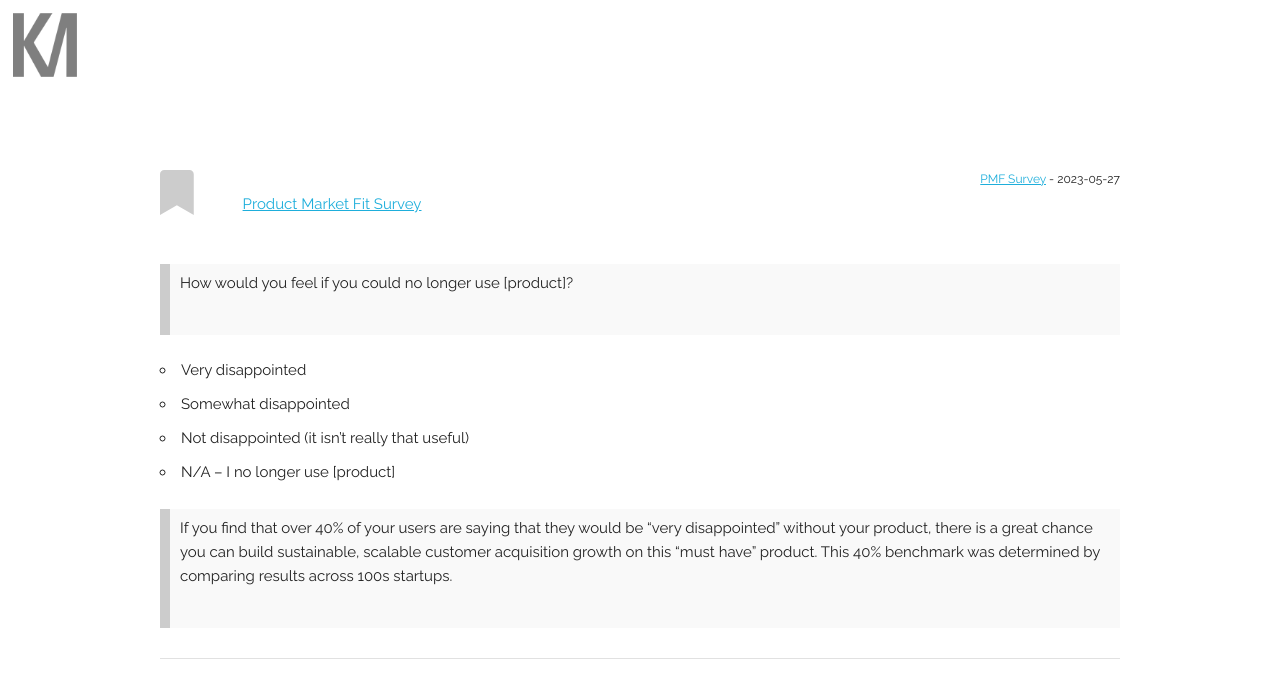
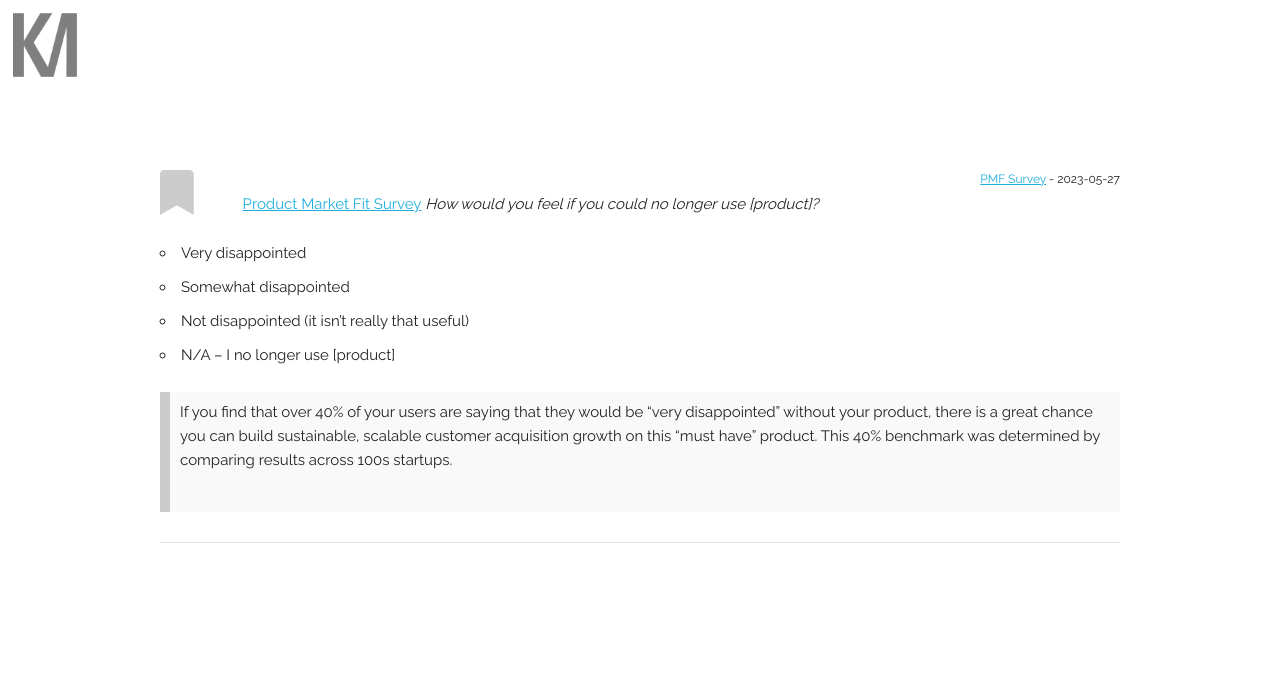
Before and after one commit to kamiller/kamiller.github.com, a Jekyll site: the page built from _posts/2023-05-27-pmf-survey.md, in a window 1280 px wide. Shown: the top 698 px of the page. Built offline with Jekyll 4.4.1, drawn with Linux system fonts in a browser that asks for light colours; nearby versions of some CDN libraries; comment, search, counter and statistics services are not loaded.

```diff
--- a/_posts/2023-05-27-pmf-survey.md
+++ b/_posts/2023-05-27-pmf-survey.md
@@ -7,7 +7,7 @@ category: bookmark
 
 [Product Market Fit Survey](https://pmfsurvey.com/)<br>
 
-> How would you feel if you could no longer use [product]?
+*How would you feel if you could no longer use [product]?*
 
 - Very disappointed
 - Somewhat disappointed
```
Also changed, not shown: _posts/2023-05-23-ai-recommendations-rails.md (+2 -0 lines).
